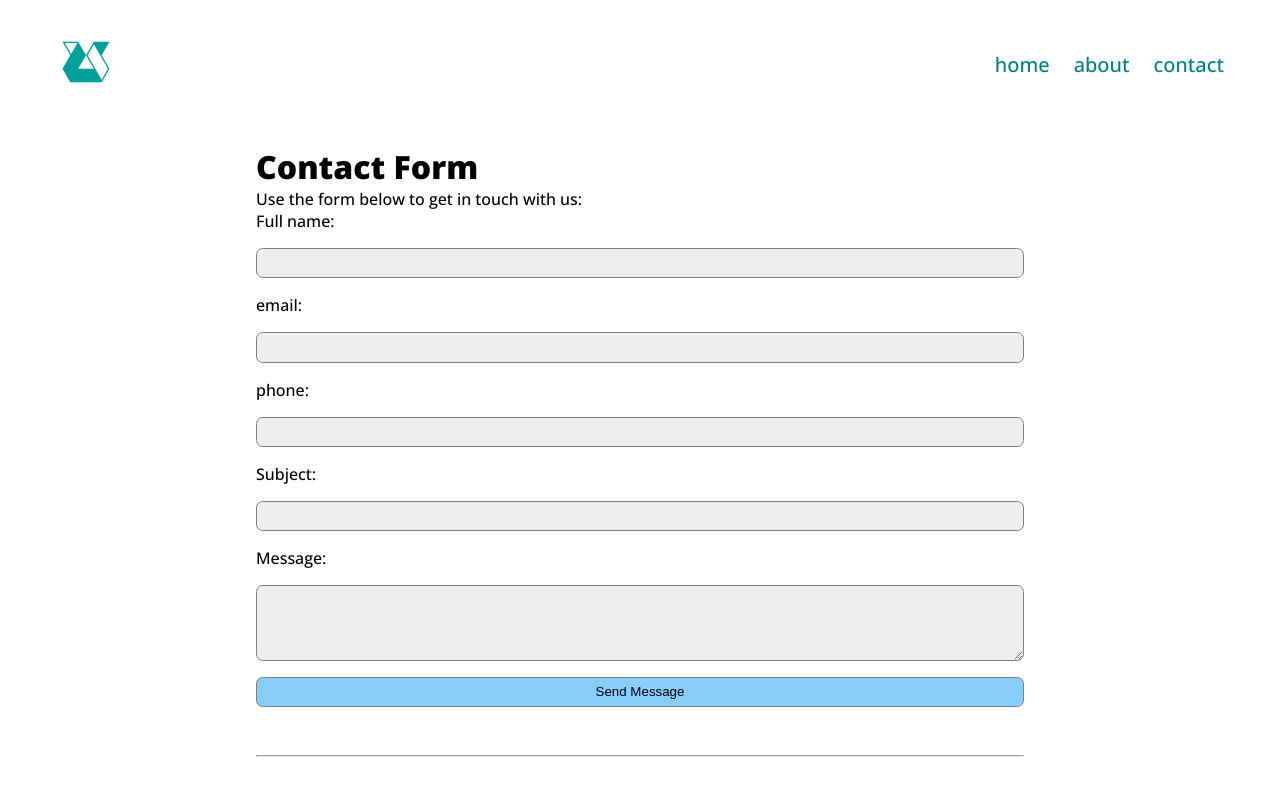
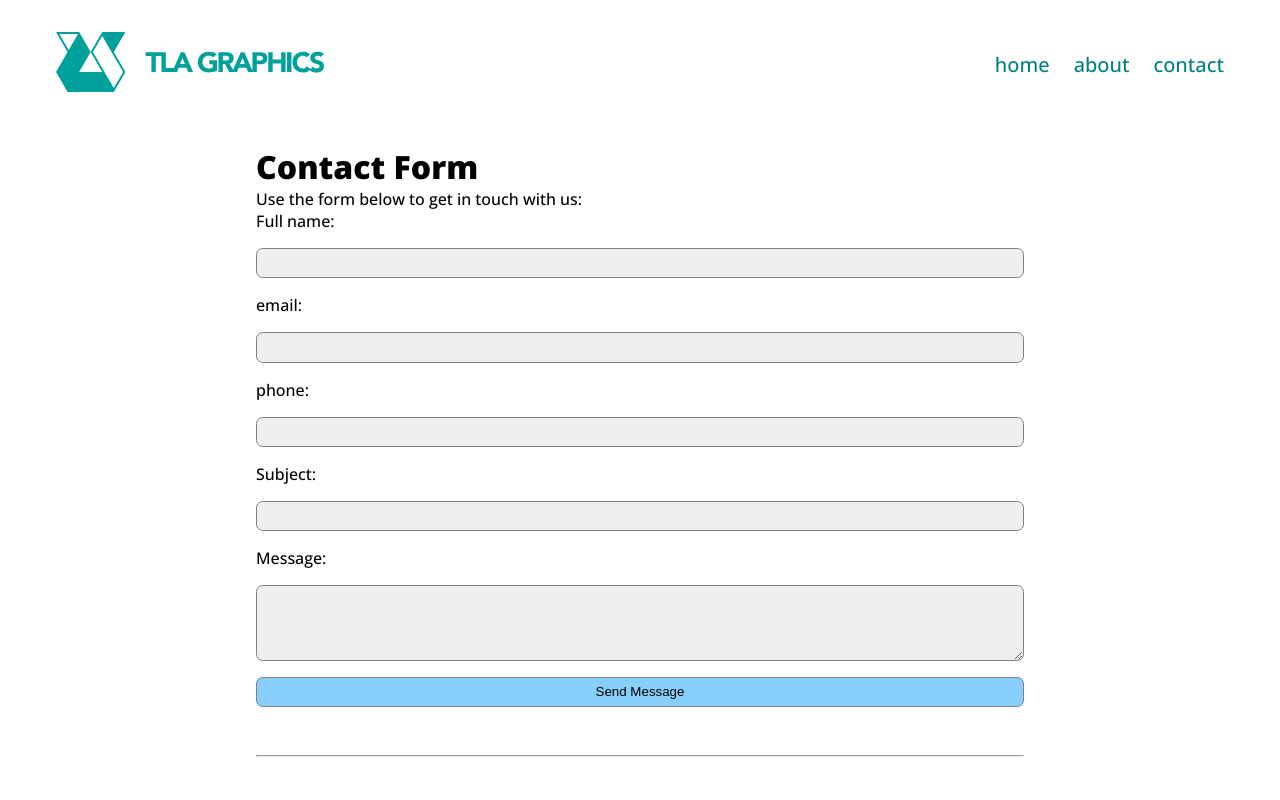
Before and after one commit to tlajack/2024-tlagraphics, a Next.js app: page /contact in a window 1280 px wide. Shown: the top 800 px of the page. Built offline with nearby package versions, Linux system fonts and the light colour scheme.

Commit message:
update logo

```diff
--- a/app/components/navbar.js
+++ b/app/components/navbar.js
@@ -1,6 +1,7 @@
 import Link from "next/link";
 import Image from "next/image";
-import tlaLogo from "@/public/tla-icon.svg";
+// import tlaLogo from "@/public/tla-icon.svg";
+import tlaLogo from "@/public/tla-logo-horizontal.svg";
 import styles from "./navbar.module.css";
 
 function navbar() {
--- a/app/components/navbar.module.css
+++ b/app/components/navbar.module.css
@@ -5,8 +5,8 @@
     padding: 2rem 1rem;
 }
 .tlalogo{
-    width:60px;
     height:60px;
+    width:auto;
 }
 .navlist ul{
     list-style: none;
```
Also changed, not shown: public/tla-logo-horizontal.svg (added).
